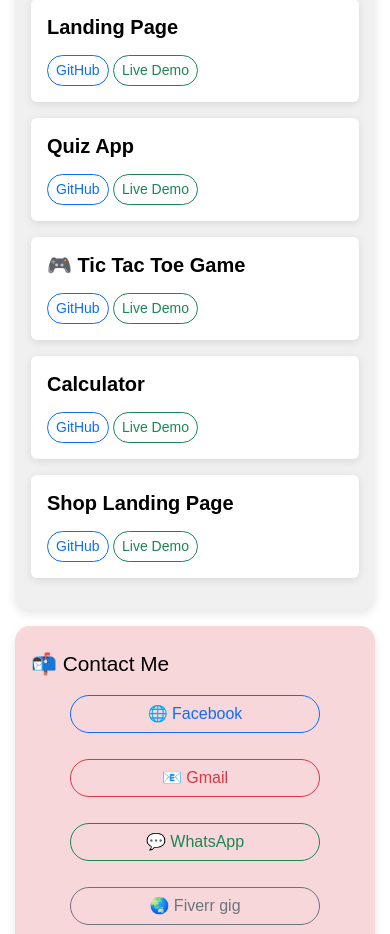
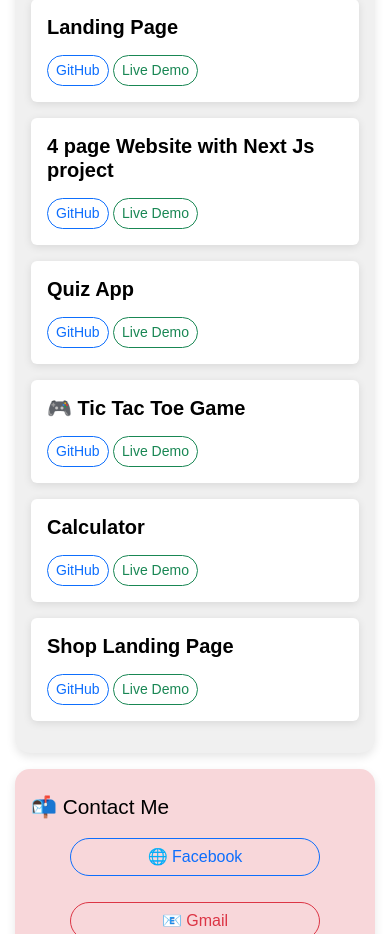
Before and after one commit to ohin03/portfolio, a website: page index.html in a window 390 px wide. Shown: the part 1220-2154 px from the top of the page. Drawn offline with nearby package versions, Linux system fonts and the light colour scheme.

Commit message:
your message

```diff
--- a/index.html
+++ b/index.html
@@ -106,6 +106,17 @@
         <div class="col-lg-6 col-md-12 mb-3">
           <div class="card h-100">
             <div class="card-body">
+              <h5 class="card-title">4 page Website with Next Js project</h5>
+              <div class="mt-2">
+                <a href="https://github.com/ohin03/emad_telecom.git" target="_blank" class="btn btn-sm btn-outline-primary">GitHub</a>
+                <a href="https://emad-telecom.vercel.app" target="_blank" class="btn btn-sm btn-outline-success">Live Demo</a>
+              </div>
+            </div>
+          </div>
+        </div>
+        <div class="col-lg-6 col-md-12 mb-3">
+          <div class="card h-100">
+            <div class="card-body">
               <h5 class="card-title">Quiz App</h5>
               <div class="mt-2">
                 <a href="https://github.com/ohin03/learn.git" target="_blank" class="btn btn-sm btn-outline-primary">GitHub</a>
```
